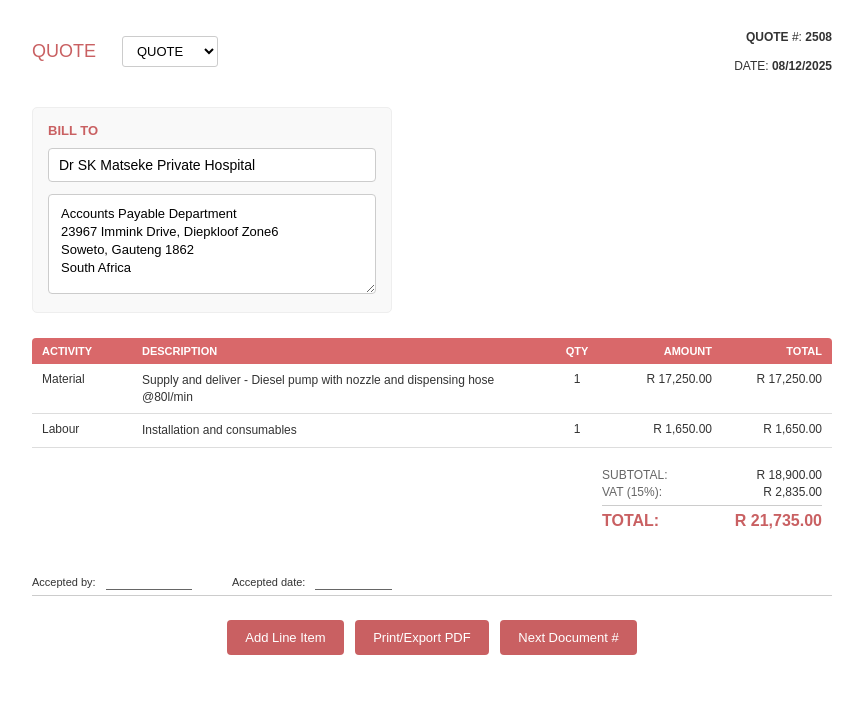
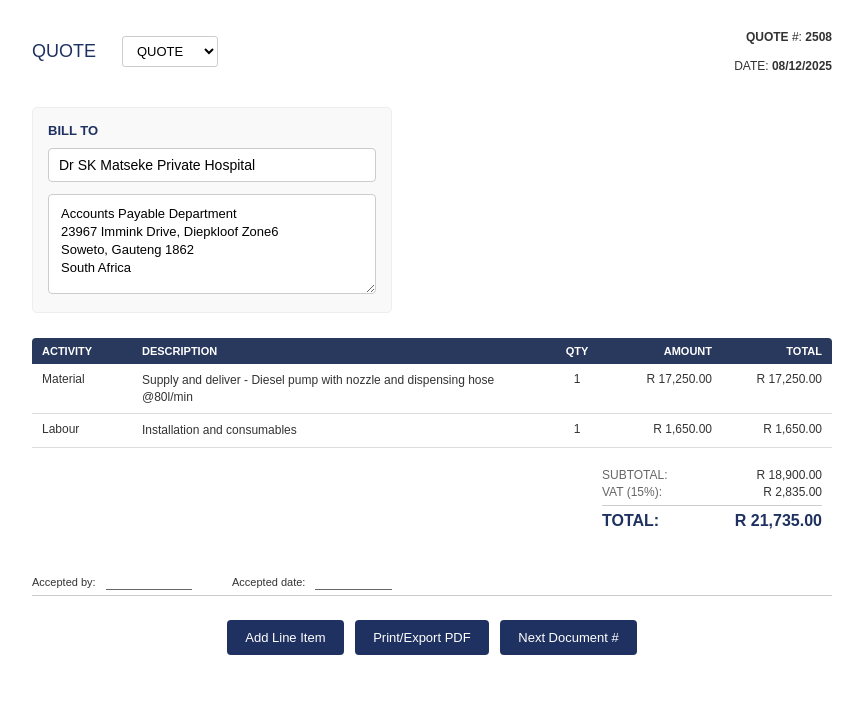
Before and after one commit to xthembaa-dot/Gubevu-invoice2, a plain HTML site: page index.html in a window 1280 px wide. Shown: the part 186-895 px from the top of the page, without its empty margins (208-1071 px from the left). Drawn offline with Linux system fonts and the light colour scheme.

Commit message:
Update styles.css

```diff
--- a/styles.css
+++ b/styles.css
@@ -1,7 +1,7 @@
 /* GUBEVU INVOICE - MAIN STYLES */
 :root {
-    --primary-color: #c96062;
-    --table-header-bg: #D9686A;
+    --primary-color: #1e3160;
+    --table-header-bg: #29385d;
     --table-header-color: #FFFFFF;
     --text-color: #333;
     --light-text: #666;
```
